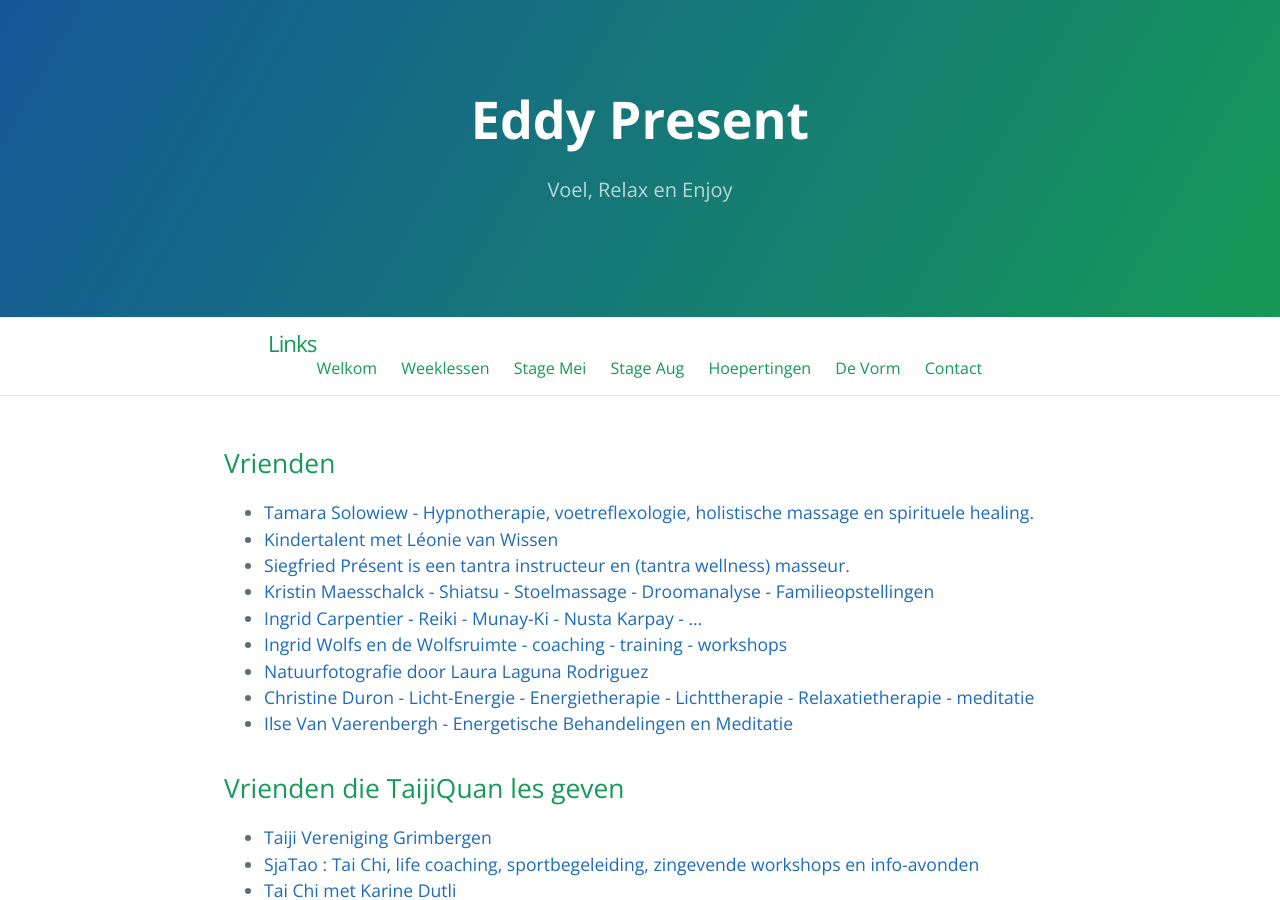
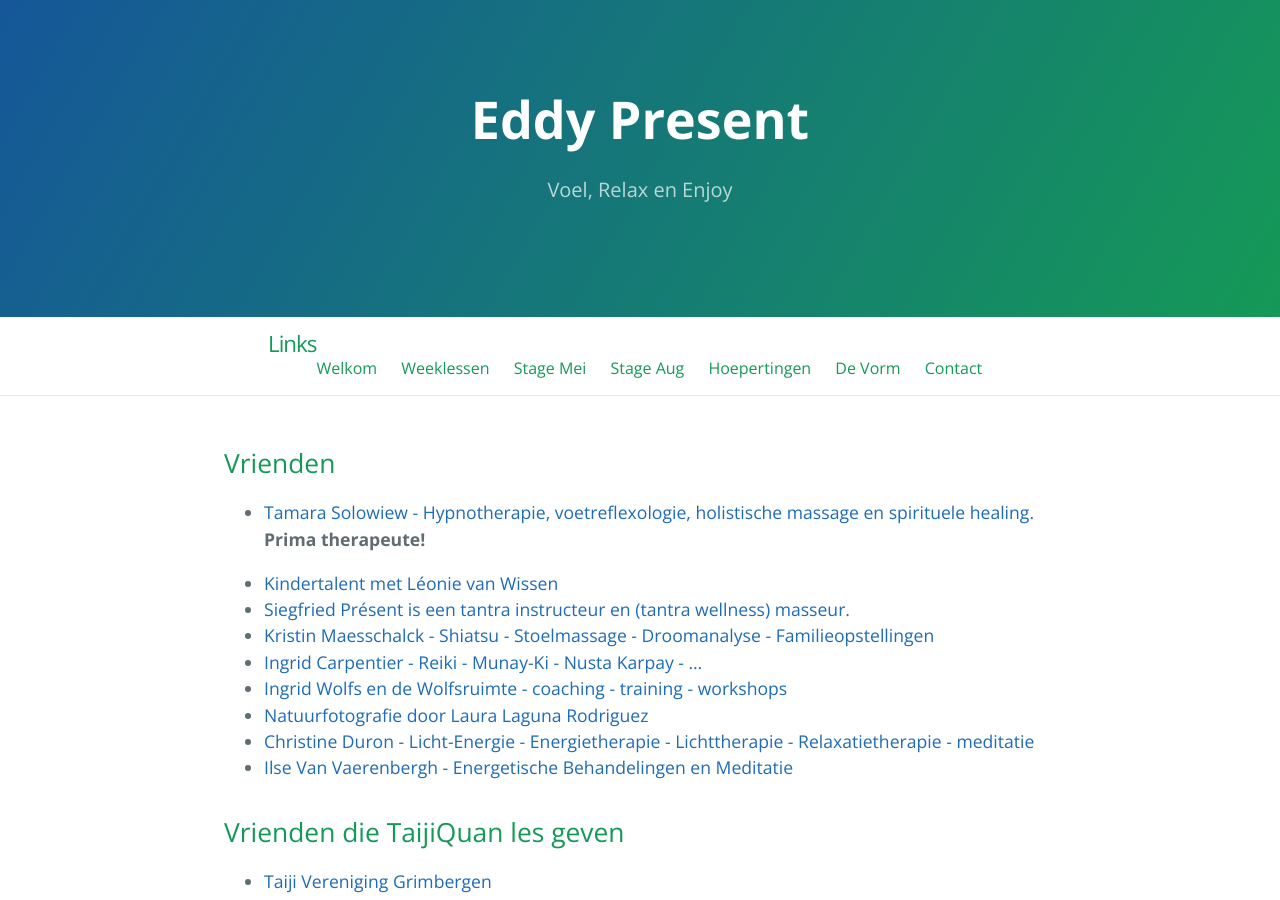
Before and after one commit to joachimVdH/EddyPresent18, a Jekyll site: the page built from andere/links.markdown, in a window 1280 px wide and 900 px high. Built offline with Jekyll 4.4.1, drawn with Linux system fonts in a browser that asks for light colours.

Commit message:
extra comment bij Tamara

```diff
--- a/andere/links.markdown
+++ b/andere/links.markdown
@@ -10,8 +10,8 @@
 
 ## Vrienden
 
-* <a href="http://www.senselife.be/" target="_blank">Tamara Solowiew -
-Hypnotherapie, voetreflexologie, holistische massage en spirituele healing.</a>
+* <a href="http://www.senselife.be/" target="_blank">Tamara Solowiew - Hypnotherapie, voetreflexologie, holistische massage en spirituele healing.</a> **Prima therapeute!**
+
 * <a href="http://kindertalent.be/" target="_blank">Kindertalent met Léonie van Wissen</a>
 * <a href="https://tantra-re-source.com/" target="_blank">Siegfried Présent is een tantra instructeur en (tantra wellness) masseur.</a>
 * <a href="http://www.kristin-maesschalck.be/" target="_blank">Kristin Maesschalck - Shiatsu - Stoelmassage - Droomanalyse - Familieopstellingen</a>
```
